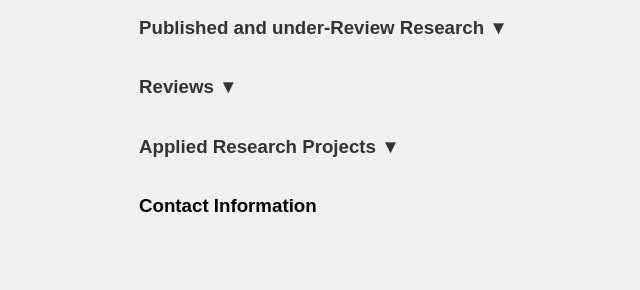
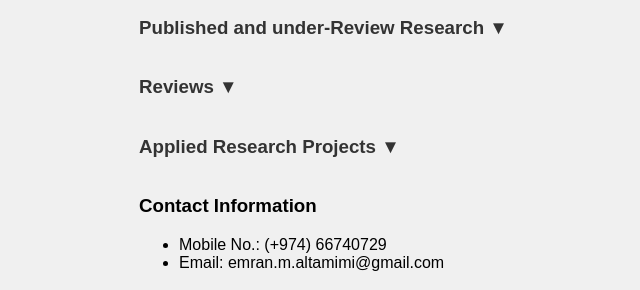
Before and after one commit to tamimiEmran/Portfolio, a plain HTML site: page index.html in a window 1280 px wide. Shown: the part 131-421 px from the top of the page, without its empty margins (101-741 px from the left). Drawn offline with Linux system fonts and the light colour scheme.

Commit message:
Update index.html

```diff
--- a/index.html
+++ b/index.html
@@ -117,9 +117,10 @@
         </ul>
 
         <h3> Contact Information </h3>
-        <ul class="project-list" data-max-height="0">
+        <ul>
             <li>Mobile No.: (+974) 66740729 </li>
             <li>Email: emran.m.altamimi@gmail.com </li>
+        </ul>
         <!-- Add more categories here -->
     </div>
 
```
